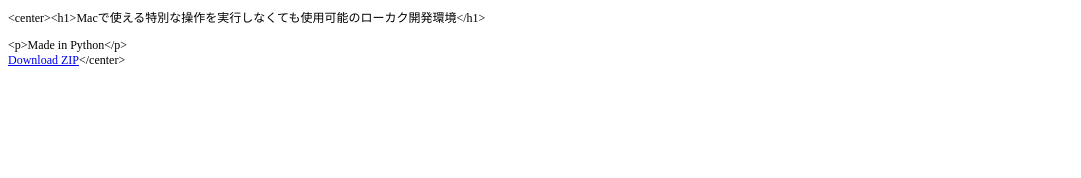
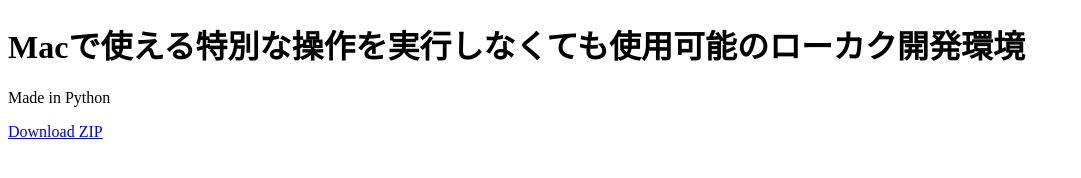
Before and after one commit to mikekesoftwareworks/mikekesoftwareworks.github.io, a plain HTML site: page localdevserver/index.htm in a window 1280 px wide. Shown: the whole page, without its empty margins (0-1081 px from the left). Drawn offline with Linux system fonts and the light colour scheme.

Commit message:
Update index.htm

```diff
--- a/localdevserver/index.htm
+++ b/localdevserver/index.htm
@@ -1,18 +1,11 @@
 <!DOCTYPE html>
 <html>
 <head>
-  <meta http-equiv="Content-Type" content="text/html; charset=utf-8">
-  <meta http-equiv="Content-Style-Type" content="text/css">
-  <title></title>
-  <meta name="Generator" content="Cocoa HTML Writer">
-  <meta name="CocoaVersion" content="1404.13">
-  <style type="text/css">
-    .p1 {margin: 0.0px 0.0px 0.0px 0.0px; font: 12.0px 'Hiragino Kaku Gothic W0'}
-  </style>
+
 </head>
 <body>
-<h1 class="p1">&lt;center&gt;&lt;h1&gt;Macで使える特別な操作を実行しなくても使用可能のローカク開発環境&lt;/h1&gt;</p>
-<p class="p1">&lt;p&gt;Made in Python&lt;/p&gt;</p>
-<p class="p1"><a href="https://github.com/mikekesoftwareworks/LocalDevServer/archive/master.zip">Download ZIP</a>&lt;/center&gt;</p>
+<center></center><h1>Macで使える特別な操作を実行しなくても使用可能のローカク開発環境</h1>
+<p>Made in Python</p>
+<p><a href="https://github.com/mikekesoftwareworks/LocalDevServer/archive/master.zip">Download ZIP</a></p>
 </body>
 </html>
```
